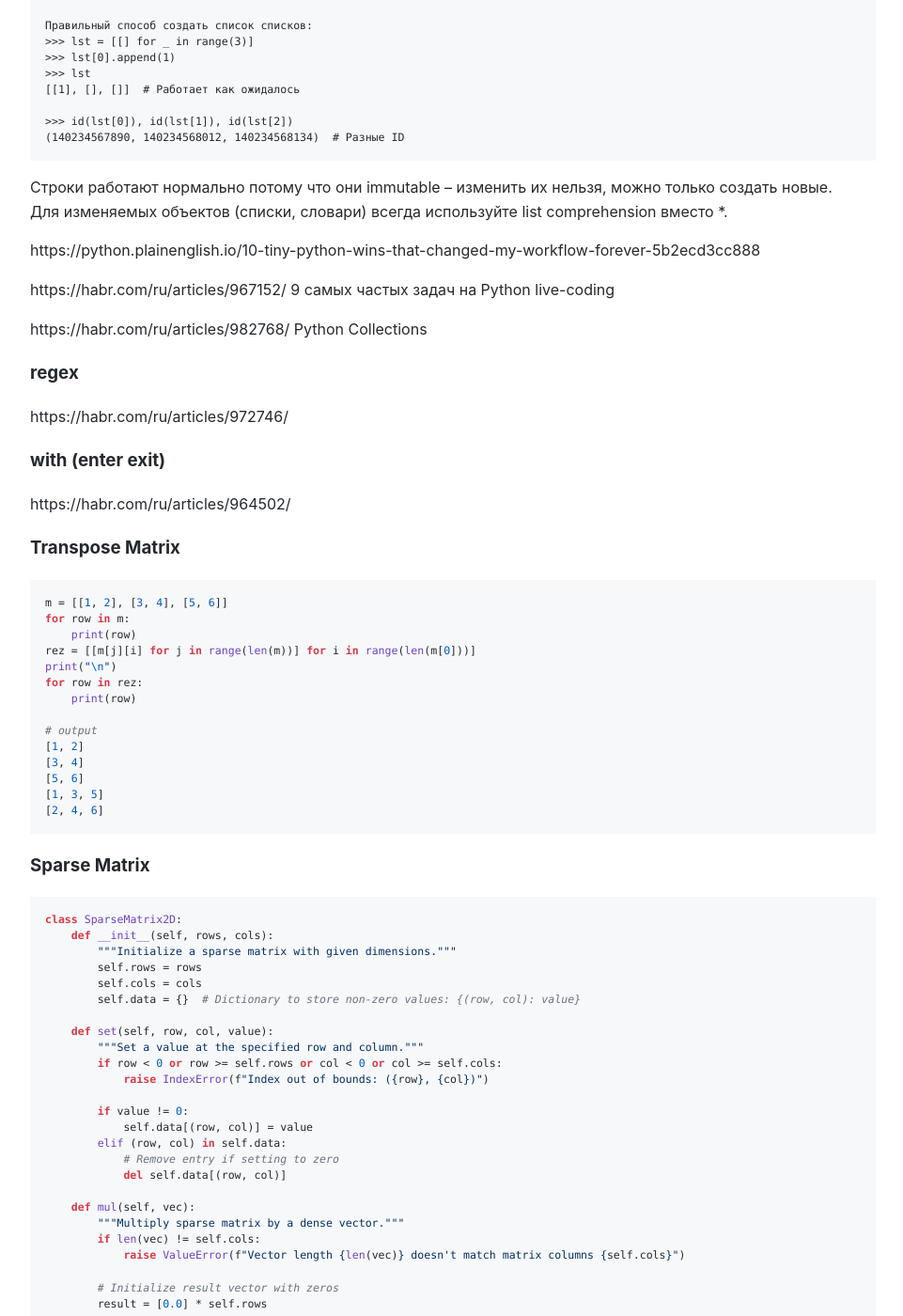
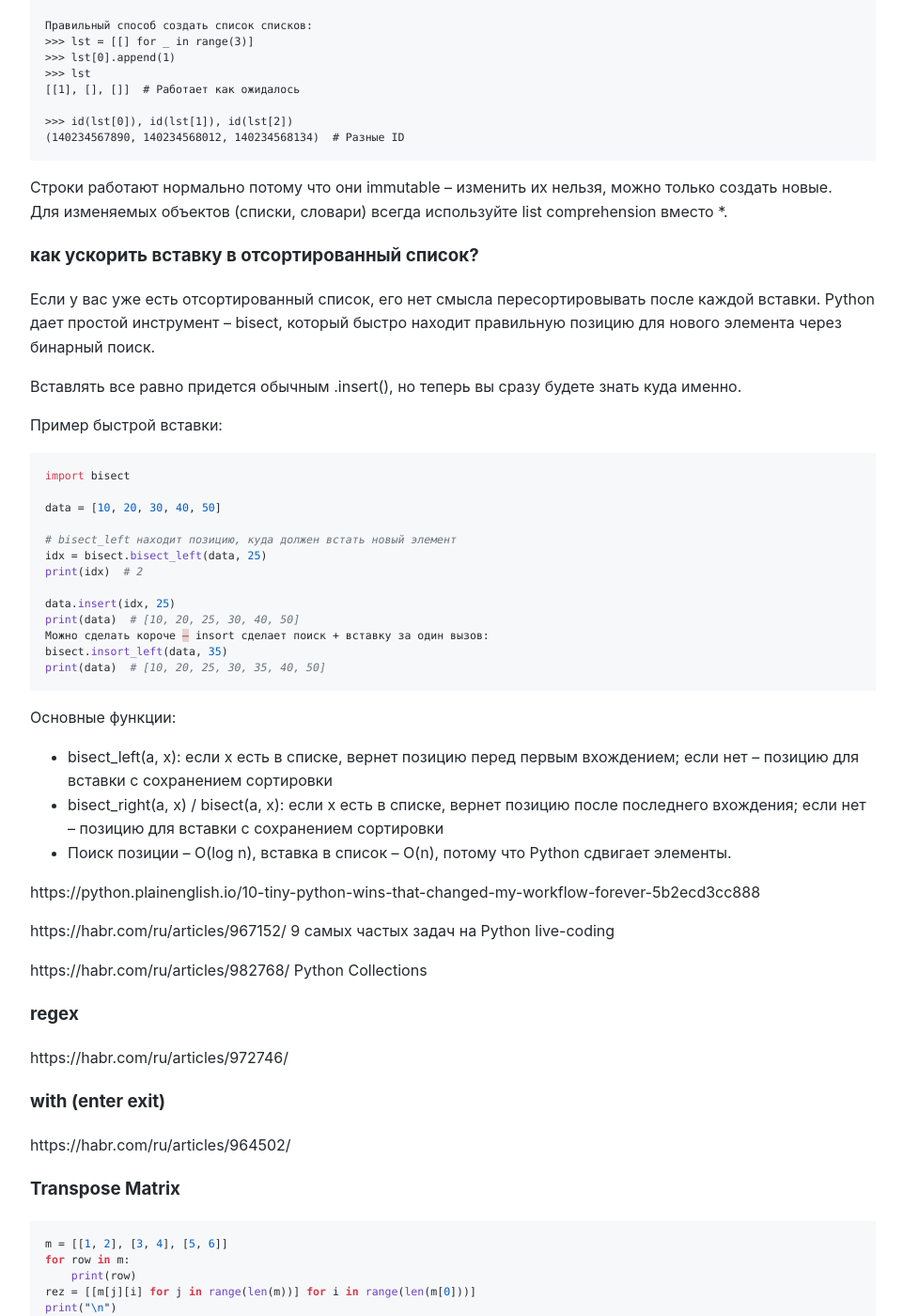
Before and after one commit to Michael-Lubinsky/michael-lubinsky.github.com, a Jekyll site: the page built from python/python_2.md, in a window 1280 px wide and 1400 px high, scrolled down 2110 px. Shown: the whole window at 94% size, without its empty margins (158-1119 px from the left). Built offline with Jekyll 4.4.1, drawn with Linux system fonts in a browser that asks for light colours; our own code applies the rules of GitHub Pages for plain Markdown files.

Commit message:
Update python_2.md

````diff
--- a/python/python_2.md
+++ b/python/python_2.md
@@ -99,6 +99,33 @@ Since tuples are immutable, these are the only specific methods available direct
 
 Строки работают нормально потому что они immutable – изменить их нельзя, можно только создать новые.
 Для изменяемых объектов (списки, словари) всегда используйте list comprehension вместо *.
+
+###  как ускорить вставку в отсортированный список?
+
+Если у вас уже есть отсортированный список, его нет смысла пересортировывать после каждой вставки. Python дает простой инструмент – bisect, который быстро находит правильную позицию для нового элемента через бинарный поиск.
+
+Вставлять все равно придется обычным .insert(), но теперь вы сразу будете знать куда именно.
+
+Пример быстрой вставки:
+```python
+import bisect
+
+data = [10, 20, 30, 40, 50]
+
+# bisect_left находит позицию, куда должен встать новый элемент
+idx = bisect.bisect_left(data, 25)
+print(idx)  # 2
+
+data.insert(idx, 25)
+print(data)  # [10, 20, 25, 30, 40, 50]
+Можно сделать короче – insort сделает поиск + вставку за один вызов:
+bisect.insort_left(data, 35)
+print(data)  # [10, 20, 25, 30, 35, 40, 50]
+```
+Основные функции:
+- bisect_left(a, x): если x есть в списке, вернет позицию перед первым вхождением; если нет – позицию для вставки с сохранением сортировки
+- bisect_right(a, x) / bisect(a, x): если x есть в списке, вернет позицию после последнего вхождения; если нет – позицию для вставки с сохранением сортировки
+- Поиск позиции – O(log n), вставка в список – O(n), потому что Python сдвигает элементы.
 
 https://python.plainenglish.io/10-tiny-python-wins-that-changed-my-workflow-forever-5b2ecd3cc888
 
````
